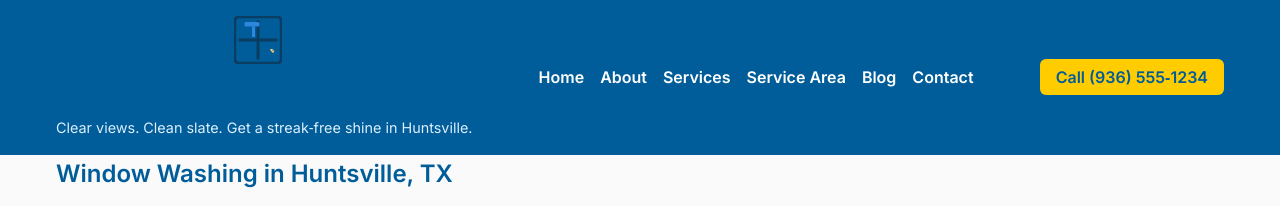
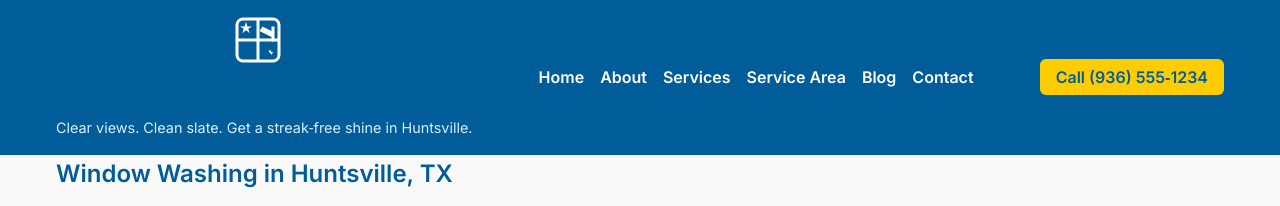
Before and after one commit to heyaaronmarketing/septic, a Jekyll site: the page built from index.md, in a window 1280 px wide. Shown: the top 206 px of the page. Built offline with Jekyll 4.4.1, drawn with Linux system fonts in a browser that asks for light colours.

Commit message:
Update header.html with creative white logo

```diff
--- a/_includes/header.html
+++ b/_includes/header.html
@@ -5,23 +5,24 @@
 <header class="site-header">
   <div class="container">
     <div class="branding">
-      <!-- Logo: window with squeegee icon -->
+      <!-- Logo: award‑worthy creative window washing badge in white -->
       <div class="logo">
         <svg width="48" height="48" viewBox="0 0 64 64" aria-labelledby="logoTitle" role="img" xmlns="http://www.w3.org/2000/svg">
           <title id="logoTitle">{{ site.business_name }} logo</title>
-          <!-- Outer frame of the window -->
-          <rect x="1" y="1" width="62" height="62" rx="6" ry="6" fill="none" stroke="#0A3D62" stroke-width="4" />
-          <!-- Vertical divider -->
-          <line x1="32" y1="6" x2="32" y2="58" stroke="#0A3D62" stroke-width="4" />
-          <!-- Horizontal divider -->
-          <line x1="6" y1="32" x2="58" y2="32" stroke="#0A3D62" stroke-width="4" />
-          <!-- Squeegee blade -->
-          <rect x="14" y="8" width="20" height="6" rx="2" fill="#2E86DE" />
-          <!-- Squeegee handle -->
-          <rect x="24" y="14" width="4" height="14" fill="#2E86DE" />
-          <!-- Sparkle accents -->
-          <polygon points="48,44 52,44 50,48" fill="#FDCB6E" />
-          <polygon points="50,46 54,46 52,50" fill="#FDCB6E" />
+          <!-- Window frame with rounded corners -->
+          <rect x="4" y="4" width="56" height="56" rx="8" ry="8" fill="none" stroke="#ffffff" stroke-width="4"/>
+          <!-- Crossbars dividing the window into four panes -->
+          <line x1="4" y1="32" x2="60" y2="32" stroke="#ffffff" stroke-width="4"/>
+          <line x1="32" y1="4" x2="32" y2="60" stroke="#ffffff" stroke-width="4"/>
+          <!-- Stylized squeegee blade cutting diagonally across the top right pane -->
+          <polygon points="38,14 54,22 50,28 34,20" fill="#ffffff"/>
+          <!-- Squeegee handle extending from the blade -->
+          <rect x="50" y="14" width="4" height="20" fill="#ffffff"/>
+          <!-- Creative star glint representing a perfect shine -->
+          <path d="M16 8 L18 14 L24 14 L19 17 L21 23 L16 19 L11 23 L13 17 L8 14 L14 14 Z" fill="#ffffff"/>
+          <!-- Additional sparkles to emphasize cleanliness -->
+          <polygon points="46,46 50,46 48,50" fill="#ffffff"/>
+          <polygon points="48,48 52,48 50,52" fill="#ffffff"/>
         </svg>
       </div>
       <h1 class="site-title"><a href="{{ site.baseurl }}/">{{ site.business_name }}</a></h1>
```
